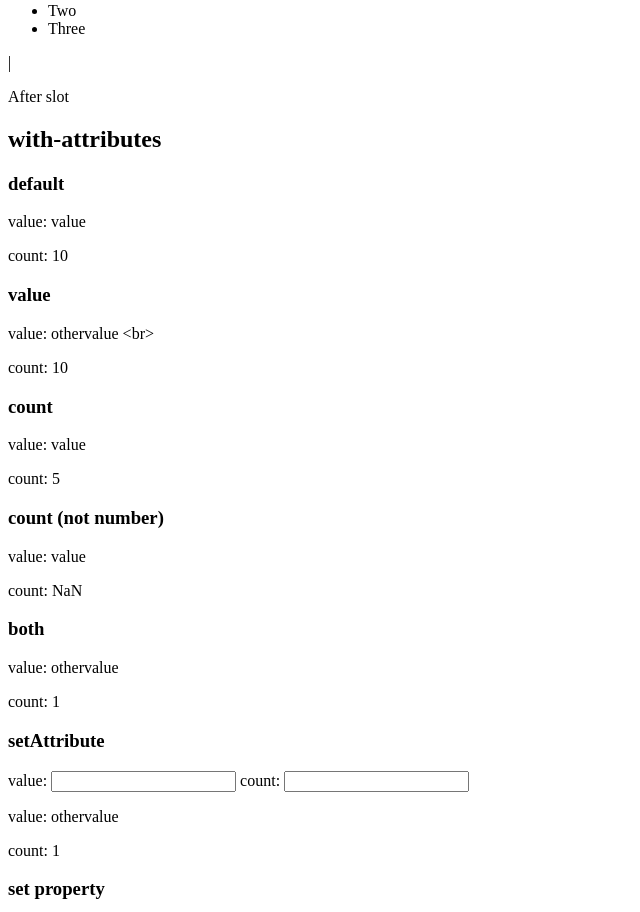
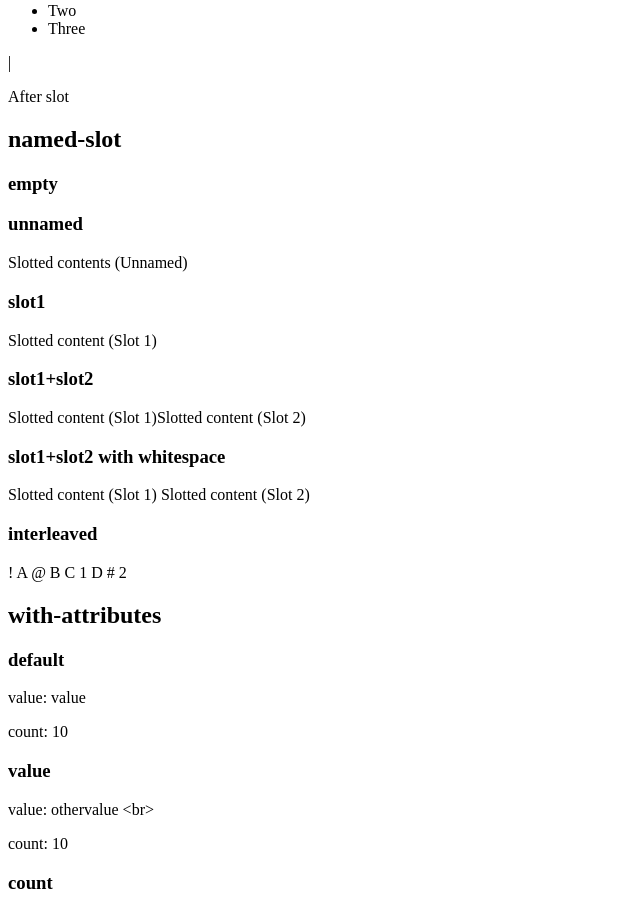
Before and after one commit to jmbtutor/webcomponent-sandbox, a website with bundled scripts: page index.html in a window 1280 px wide. Shown: the part 1760-2672 px from the top of the page, without its empty margins (0-640 px from the left). Built offline with nearby package versions, Linux system fonts and the light colour scheme; files whose address does not match are found by name.

Commit message:
Add <named-slot> experiments

```diff
--- a/index.html
+++ b/index.html
@@ -8,6 +8,7 @@
     <script type="module" src="./hard-coded-list.js"></script>
     <script type="module" src="./single-slot.js"></script>
     <script type="module" src="./single-slot-with-default.js"></script>
+    <script type="module" src="./named-slot.js"></script>
     <script type="module" src="./with-attributes.js"></script>
     <script type="module" src="./outgoing-event.js"></script>
     <script type="module" src="./incoming-event.js"></script>
@@ -106,6 +107,71 @@
     <single-slot-with-default>
       <hard-coded-list></hard-coded-list>
     </single-slot-with-default>
+
+    <!-- named-slot -->
+    <h2>named-slot</h2>
+    <!-- The <named-slot> component contains two named slots ("slot1" and
+         "slot2") and one unnamed slot.
+      -->
+
+    <h3>empty</h3>
+    <!-- This experiment explores the <named-slot> component without any child
+         nodes.
+         Result: the defaults for all three slots appear.
+      -->
+    <named-slot></named-slot>
+
+    <h3>unnamed</h3>
+    <!-- This experiment explores the <named-slot> component with unmarked
+         children.
+         Result: the unnamed slot is replaced with the children. The named slots
+         take on their defaults.
+      -->
+    <named-slot><span>Slotted contents (Unnamed)</span></named-slot>
+
+    <h3>slot1</h3>
+    <!-- This experiment explores the <named-slot> component with a node marked
+         for slotting in the "slot1" slot.
+         Result: the "slot1" slot is replaced with the children. The other two
+         slots take on their defaults.
+      -->
+    <named-slot><span slot="slot1">Slotted content (Slot 1)</span></named-slot>
+
+    <h3>slot1+slot2</h3>
+    <!-- This experiment explores the <named-slot> component with nodes marked
+         for slots "slot1" and "slot2".
+         Result: each marked node goes into their respective slots.
+      -->
+    <named-slot><span slot="slot1">Slotted content (Slot 1)</span><span slot="slot2">Slotted content (Slot 2)</span></named-slot>
+
+    <h3>slot1+slot2 with whitespace</h3>
+    <!-- This experiment explores the <named-slot> component with nodes marked
+         for slots "slot1" and "slot2" separated by whitespace nodes.
+         Result: each marked node goes into their respective slots, and the
+         whitespace nodes get distributed into the unnamed slot.
+      -->
+    <named-slot>
+      <span slot="slot1">Slotted content (Slot 1)</span>
+      <span slot="slot2">Slotted content (Slot 2)</span>
+    </named-slot>
+
+    <h3>interleaved</h3>
+    <!-- This experiment explores the <named-slot> component with marked and
+         unmarked nodes interleaved.
+         Result: each node is appended to their respective slots in source
+         order, including the whitespace nodes.
+      -->
+    <named-slot>
+      <span>!</span>
+      <span slot="slot1">A</span>
+      <span>@</span>
+      <span slot="slot1">B</span>
+      <span slot="slot1">C</span>
+      <span slot="slot2">1</span>
+      <span slot="slot1">D</span>
+      <span>#</span>
+      <span slot="slot2">2</span>
+    </named-slot>
 
     <!-- with-attributes -->
     <h2>with-attributes</h2>
```
